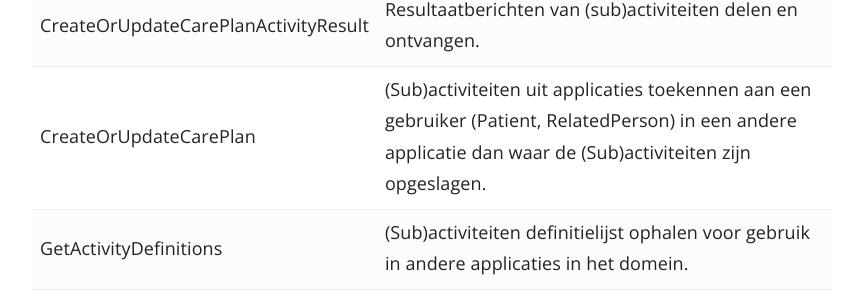
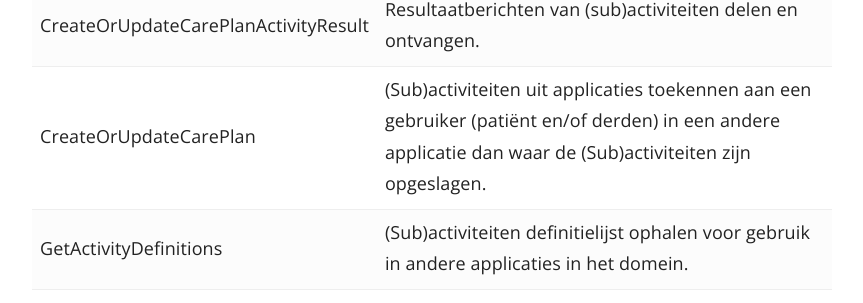
Before and after one commit to Koppeltaal/Koppeltaal-Documentation, a Jekyll site: the page built from informatiesystemen-architectuur.md, in a window 1280 px wide and 900 px high, scrolled down 7768 px. Shown: the part 182-485 px from the top of the window, without its empty margins (358-1221 px from the left). Built offline with Jekyll 4.4.1, drawn with Linux system fonts in a browser that asks for light colours.

Commit message:
GitBook: [master] one page modified

```diff
--- a/informatiesystemen-architectuur.md
+++ b/informatiesystemen-architectuur.md
@@ -69,7 +69,7 @@ Voor het beheer, zoals de registratie en configuratie van de portalen, intervent
 
 De gegevensuitwisseling gebeurt via berichtenuitwisseling en is gebaseerd op een aantal standaarden: met name HTTP, **HL7 FHIR DSTU 1\(v0.0.82\)** en relevante onderdelen van de HL7 standaard.
 
-De kern van FHIR wordt gevormd door herbruikbare bouwstenen, de zogenaamde **FHIR resources**, waarmee oplossingen voor _uitwisseling van_ zorginhoudelijke _gegevens_ kunnen worden gebouwd. Elk bericht heeft een \(interactie\) type en hiermee kan bepaalde functionaliteit gerealiseerd worden binnen Koppeltaal \(zie paragraaf [Interacties](https://confluence.vzvz.nl/display/AK/Interacties)\).
+De kern van FHIR wordt gevormd door herbruikbare bouwstenen, de zogenaamde **FHIR resources**, waarmee oplossingen voor _uitwisseling van_ zorginhoudelijke _gegevens_ kunnen worden gebouwd. Elk bericht heeft een \(interactie\) type en hiermee kan bepaalde functionaliteit gerealiseerd worden binnen Koppeltaal \(zie paragraaf [Interacties](informatiesystemen-architectuur.md#interacties)\).
 
 Koppeltaal heeft een set berichten gedefinieerd waarmee de Koppeltaal use-cases kunnen worden afgedekt. Logische voorwaarde is dat de betrokken applicaties de benodigde berichten ondersteunen \(d.w.z. de structuur van de berichten kennen en de inhoud volledig kunnen interpreteren\). In de praktijk zien we dat verschillende applicaties, zoals portalen, interventies, platformen en EPD’s in Koppeltaal gecombineerd worden.
 
@@ -124,7 +124,7 @@ In deze paragraaf worden de verschillende interacties beschreven tussen de versc
 | CreateOrUpdateActivityDefinition | \(Sub\)activiteiten publiceren voor gebruik in andere applicaties in het domein. |
 | UpdateActivityStatus | Voortgang- en statusberichten van \(sub\)activiteiten delen en ontvangen. |
 | CreateOrUpdateCarePlanActivityResult | Resultaatberichten van \(sub\)activiteiten delen en ontvangen. |
-| CreateOrUpdateCarePlan | \(Sub\)activiteiten uit applicaties toekennen aan een gebruiker \(Patient, RelatedPerson\) in een andere applicatie dan waar de \(Sub\)activiteiten zijn opgeslagen. |
+| CreateOrUpdateCarePlan | \(Sub\)activiteiten uit applicaties toekennen aan een gebruiker \(patiënt en/of derden\) in een andere applicatie dan waar de \(Sub\)activiteiten zijn opgeslagen. |
 | GetActivityDefinitions | \(Sub\)activiteiten definitielijst ophalen voor gebruik in andere applicaties in het domein. |
 | PostLaunchRequest | Lanceren van een interventie. |
 | CreateOrUpdateUserMessage | Algemene gebruikersberichten delen en ontvangen |
```
